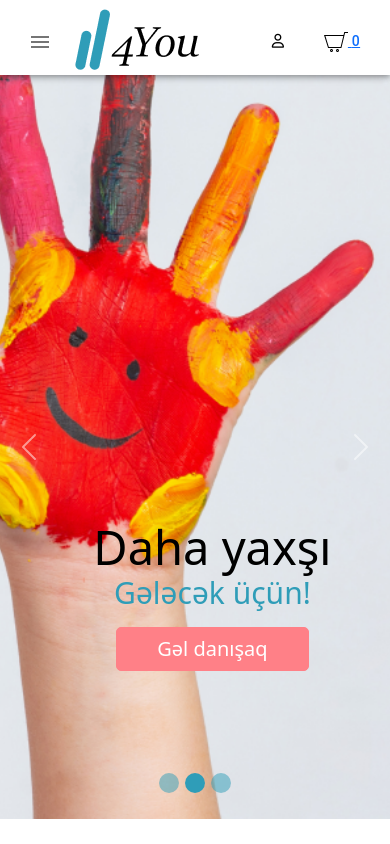
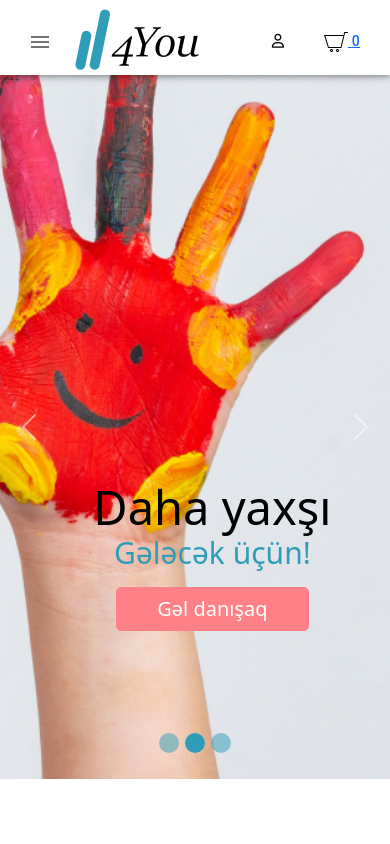
Before and after one commit to GulAkberova/Four_You_React_Project, a React (Create React App) app: page / in a window 390 px wide. Shown: the top 844 px of the page. Built offline with nearby package versions, Linux system fonts and the light colour scheme; a web font is replaced by a local one.

Commit message:
blog responsive

```diff
--- a/src/components/corousel/slider.scss
+++ b/src/components/corousel/slider.scss
@@ -74,7 +74,7 @@
 }
 @media only screen and (max-width: 600px) {
 .first_carusel_bigdiv1{
-    height: calc(100vh - 100px);
+    height: calc(100vh - 140px);
 }
 
 }
--- a/src/components/detailpage/detail.scss
+++ b/src/components/detailpage/detail.scss
@@ -147,6 +147,10 @@
        }
 
     }
+.blog_detail_div{
+    padding: 30px 10px !important;
+
+}
 }
 @media only screen and (max-width: 768px) {
     .detail_mini_text{
```
